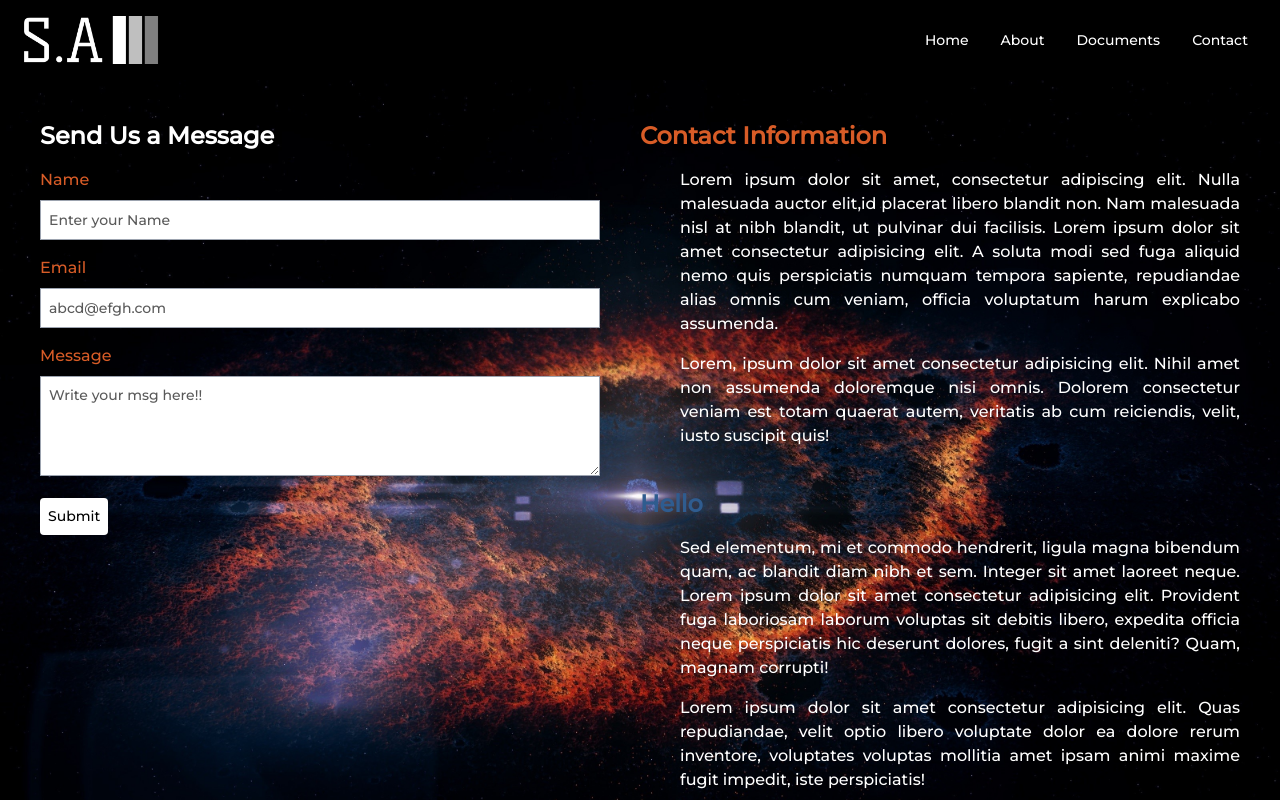
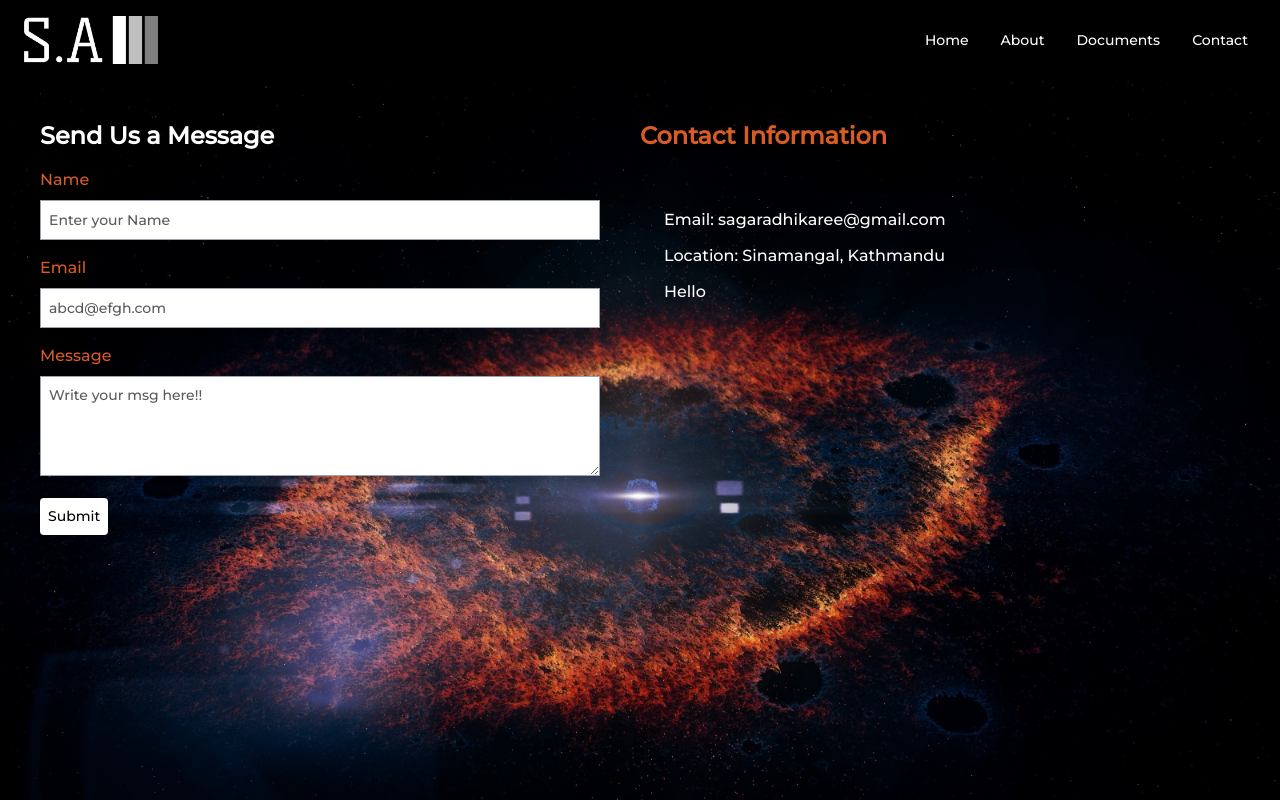
Before and after one commit to KshitijAdhikaree/sagar_portfolio, a React (Create React App) app in the folder client/: page /contact in a window 1280 px wide. Shown: the top 800 px of the page. Built offline with nearby package versions, Linux system fonts and the light colour scheme; no server answers.

Commit message:
contact update

```diff
--- a/client/src/pages/Home/Contact.js
+++ b/client/src/pages/Home/Contact.js
@@ -96,44 +96,11 @@ const Contact = () => {
               <h2 className="text-2xl  text-secondary font-bold mb-4">
                 Contact Information
               </h2>
-              <p className="mb-4 text-white text-base text-justify px-10">
-                Lorem ipsum dolor sit amet, consectetur adipiscing elit. Nulla
-                malesuada auctor elit,id placerat libero blandit non. Nam
-                malesuada nisl at nibh blandit, ut pulvinar dui facilisis. Lorem
-                ipsum dolor sit amet consectetur adipisicing elit. A soluta modi
-                sed fuga aliquid nemo quis perspiciatis numquam tempora
-                sapiente, repudiandae alias omnis cum veniam, officia voluptatum
-                harum explicabo assumenda.
-                </p>
-                <p className="mb-4 text-white text-base text-justify px-10">
-                Lorem, ipsum dolor sit amet
-                consectetur adipisicing elit. Nihil amet non assumenda
-                doloremque nisi omnis. Dolorem consectetur veniam est totam
-                quaerat autem, veritatis ab cum reiciendis, velit, iusto
-                suscipit quis!
-
-              </p>
-              <div className=" mt-10">
-                <h2 className="text-2xl  text-tertiary font-bold mb-4">
-                  Hello
-                </h2>
-                <p className="mb-4 text-white text-justify text-base px-10">
-                  Sed elementum, mi et commodo hendrerit, ligula magna bibendum
-                  quam, ac blandit diam nibh et sem. Integer sit amet laoreet
-                  neque. Lorem ipsum dolor sit amet consectetur adipisicing
-                  elit. Provident fuga laboriosam laborum voluptas sit debitis
-                  libero, expedita officia neque perspiciatis hic deserunt
-                  dolores, fugit a sint deleniti? Quam, magnam corrupti!
-                  </p>
-                  <p className="mb-4 text-white text-justify text-base px-10">
-                  Lorem
-                  ipsum dolor sit amet consectetur adipisicing elit. Quas
-                  repudiandae, velit optio libero voluptate dolor ea dolore
-                  rerum inventore, voluptates voluptas mollitia amet ipsam animi
-                  maxime fugit impedit, iste perspiciatis!
-                  </p>
-
-              </div>
+              <ul className="flex flex-col text-white text-base px-6 gap-3 py-10">
+                <li>Email: sagaradhikaree@gmail.com</li>
+                <li>Location: Sinamangal, Kathmandu</li>
+                <li>Hello</li>
+              </ul>
             </div>
           </div>
         </div>
```
